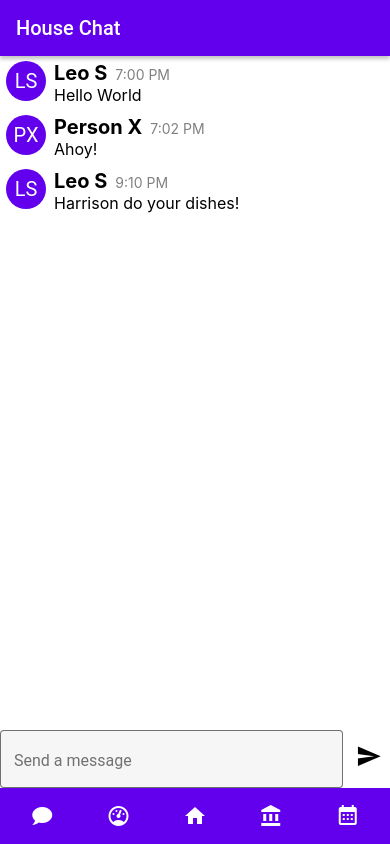
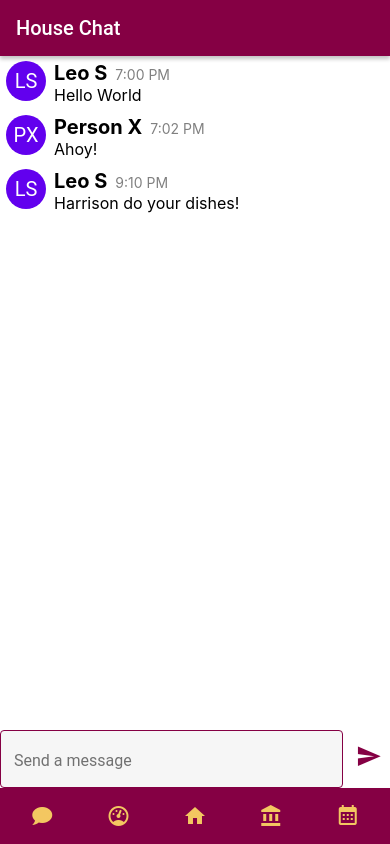
Before and after one commit to DSC-McMaster-U/machouse-web, a React Native app in the folder MacHouse/: screen / in a window 390 px wide. Built offline with nearby package versions, Linux system fonts and the light colour scheme.

Commit message:
Add colors to components

```diff
--- a/MacHouse/components/MessageInput.js
+++ b/MacHouse/components/MessageInput.js
@@ -28,6 +28,8 @@ const MessageInput = (props) => {
     <View style={styles.inputContainer}>
       <TextInput
         mode="outlined"
+        selectionColor="#850044"
+        outlineColor="#850044"
         placeholder="Send a message"
         style={styles.messageBox}
         onChangeText={messageTextHandler}
@@ -35,6 +37,7 @@ const MessageInput = (props) => {
       />
       <IconButton
         icon="send"
+        color="#850044"
         size={26}
         animated="true"
         onPress={() => sendMessageHandler(messageText)}
--- a/MacHouse/components/NavBar.js
+++ b/MacHouse/components/NavBar.js
@@ -5,18 +5,29 @@ import { Appbar } from "react-native-paper";
 const NavBar = () => {
   return (
     <Appbar style={styles.nav}>
-      <Appbar.Action icon="chat" onPress={() => console.log("Pressed chat")} />
+      <Appbar.Action
+        icon="chat"
+        color="#F3C761"
+        onPress={() => console.log("Pressed chat")}
+      />
       <Appbar.Action
         icon="gauge"
+        color="#F3C761"
         onPress={() => console.log("Pressed dashboard")}
       />
-      <Appbar.Action icon="home" onPress={() => console.log("Pressed home")} />
+      <Appbar.Action
+        icon="home"
+        color="#F3C761"
+        onPress={() => console.log("Pressed home")}
+      />
       <Appbar.Action
         icon="bank"
+        color="#F3C761"
         onPress={() => console.log("Pressed ledger")}
       />
       <Appbar.Action
         icon="calendar-month"
+        color="#F3C761"
         onPress={() => console.log("Pressed Calendar")}
       />
     </Appbar>
@@ -27,6 +38,7 @@ const styles = StyleSheet.create({
   nav: {
     flexDirection: "row",
     justifyContent: "space-around",
+    backgroundColor: "#850044",
   },
 });
 
--- a/MacHouse/components/ScreenTitle.js
+++ b/MacHouse/components/ScreenTitle.js
@@ -1,12 +1,19 @@
 import React from "react";
 import { Appbar } from "react-native-paper";
+import { StyleSheet } from "react-native";
 
 const ScreenTitle = (props) => {
   return (
-    <Appbar.Header>
+    <Appbar.Header style={styles.header}>
       <Appbar.Content title={props.screenTitle} />
     </Appbar.Header>
   );
 };
 
+const styles = StyleSheet.create({
+  header: {
+    backgroundColor: "#850044",
+  },
+});
+
 export default ScreenTitle;
```
